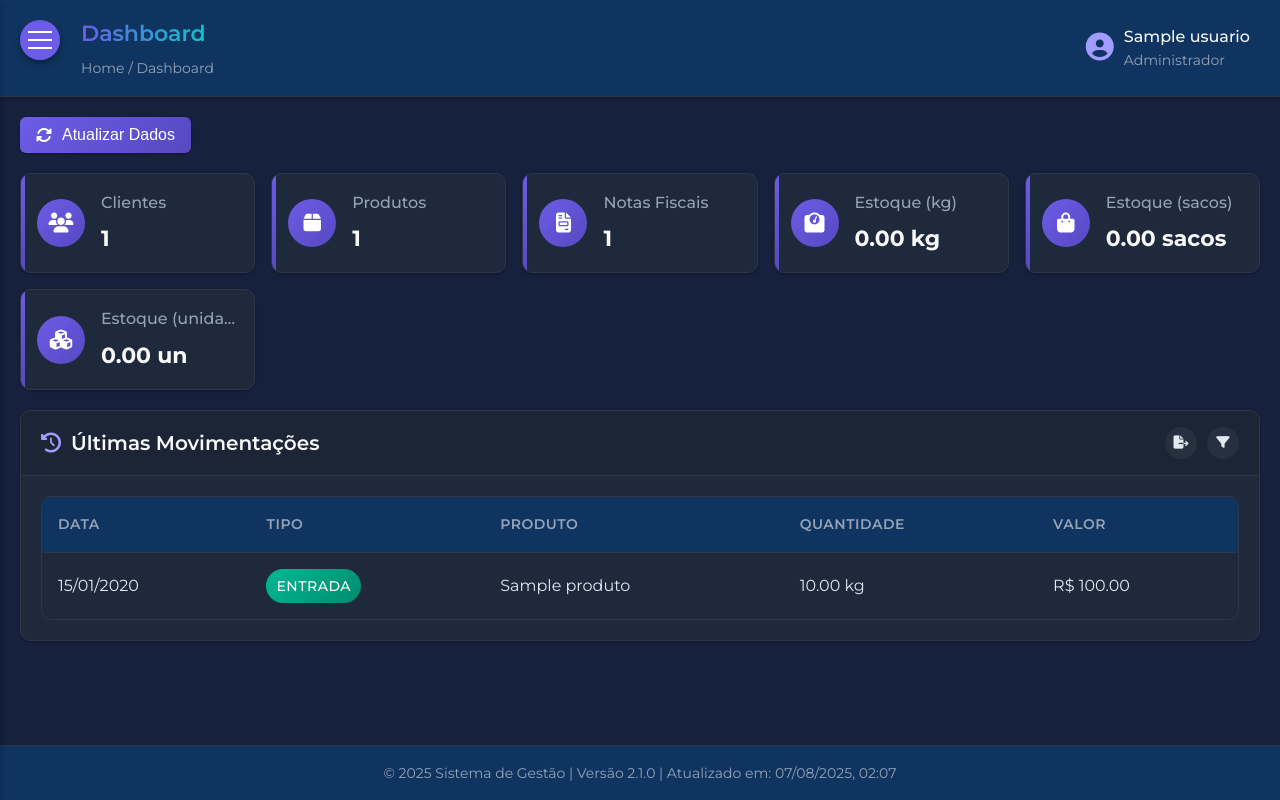
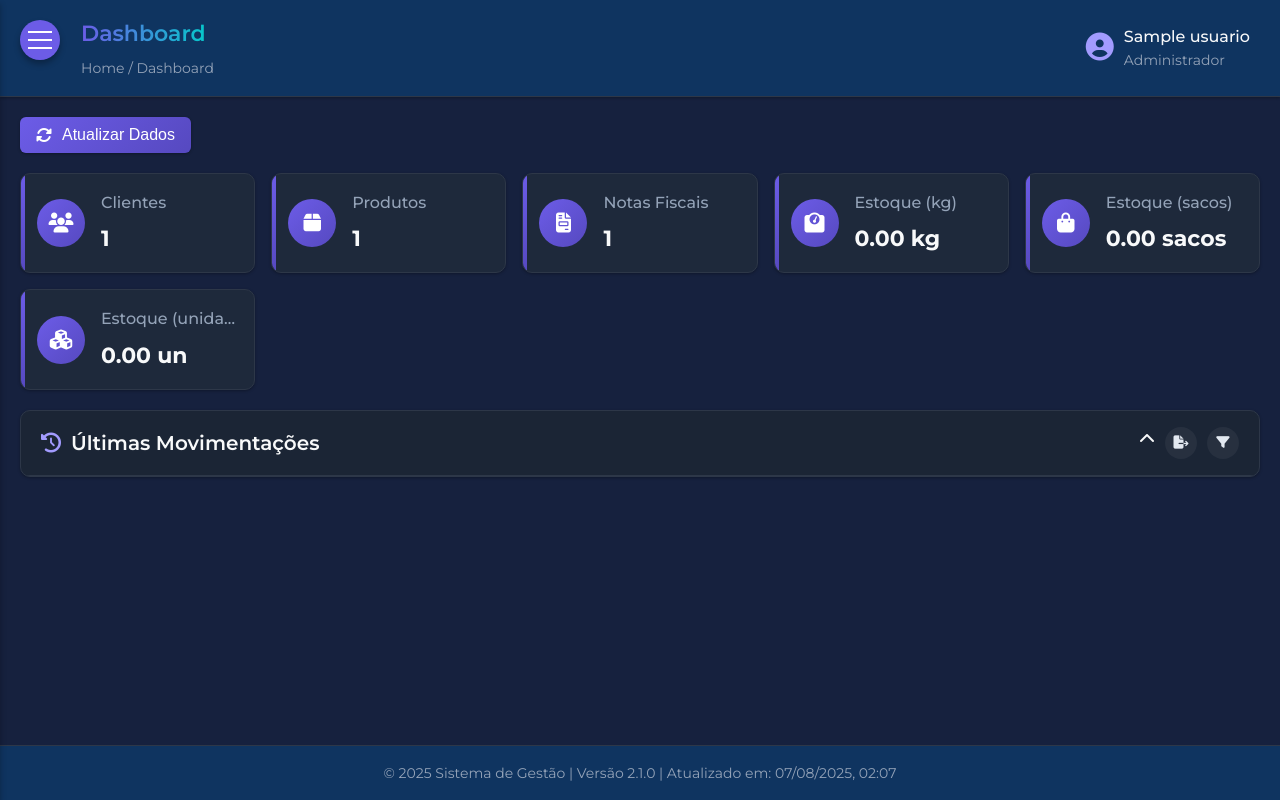
Before and after one commit to AlexSilva91/controle_de_estoque, a Flask app: page /admin/dashboard in a window 1280 px wide. Run offline with Flask 3, Linux system fonts and the light colour scheme; a user stored in the database is signed in; tables that the repository leaves empty hold one stand-in row (values such as "Sample post"); parts of the project's set-up code (start-up, migrations or seed data) failed here and were passed over; some libraries are stand-ins or nearby versions.

Commit message:
refatorando [reorganizando elementos da view admin]

```diff
--- a/app/static/js/script.js
+++ b/app/static/js/script.js
@@ -243,6 +243,29 @@ document.addEventListener('DOMContentLoaded', function() {
   }
 
   // ===== DASHBOARD =====
+  function toggleMovimentacoes() {
+      const body = document.getElementById('movimentacoesBody');
+      const icon = document.querySelector('#movimentacoesHeader .toggle-icon i');
+
+      if (body.style.display === 'none') {
+          body.style.display = 'block';
+          icon.classList.remove('fa-chevron-up');
+          icon.classList.add('fa-chevron-down');
+      } else {
+          body.style.display = 'none';
+          icon.classList.remove('fa-chevron-down');
+          icon.classList.add('fa-chevron-up');
+      }
+  }
+
+  // Configura o evento de clique
+  document.getElementById('movimentacoesHeader').addEventListener('click', function(e) {
+      // Verifica se não foi clique em um botão de ação
+      if (!e.target.closest('.btn-icon')) {
+          toggleMovimentacoes();
+      }
+  });
+
   async function loadDashboardData() {
       try {
           // Carregar métricas
@@ -298,6 +321,9 @@ document.addEventListener('DOMContentLoaded', function() {
           showFlashMessage('error', 'Erro ao carregar dados do dashboard');
       }
   }
+
+  // Evento para o botão de atualizar
+  document.getElementById('refreshData').addEventListener('click', loadDashboardData);
 
   // ===== CLIENTES =====
   async function loadClientesData() {
--- a/app/templates/dashboard_admin.html
+++ b/app/templates/dashboard_admin.html
@@ -167,9 +167,10 @@
                     </div>
 
                     <div class="card">
-                        <div class="card-header">
+                        <div class="card-header" id="movimentacoesHeader" style="cursor: pointer;">
                             <h3><i class="fas fa-history"></i> Últimas Movimentações</h3>
                             <div class="card-actions">
+                                <span class="toggle-icon"><i class="fas fa-chevron-up"></i></span>
                                 <button class="btn-icon" title="Exportar" aria-label="Exportar">
                                     <i class="fas fa-file-export"></i>
                                 </button>
@@ -178,7 +179,7 @@
                                 </button>
                             </div>
                         </div>
-                        <div class="card-body">
+                        <div class="card-body" id="movimentacoesBody" style="display: none;">
                             <div class="table-responsive">
                                 <table id="movimentacoesTable">
                                     <thead>
```
Lines whose indentation alone changed are shown as unchanged.
